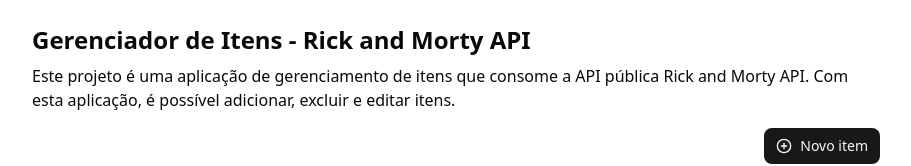
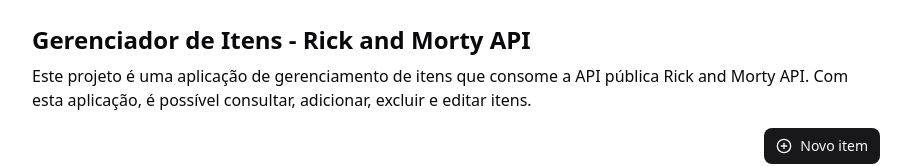
Before and after one commit to studioti/crud, a Next.js app: page / in a window 1280 px wide. Shown: the top 166 px of the page, without its empty margins (184-1095 px from the left). Built offline with nearby package versions, Linux system fonts and the light colour scheme; no server answers.

Commit message:
:broom: cleanup: Removendo linhas de código comentados sem uso. Atualização do README

```diff
--- a/app/page.tsx
+++ b/app/page.tsx
@@ -4,13 +4,11 @@
 import { Button } from "@/components/ui/button"
 import { Input } from "@/components/ui/input"
 import { Label } from "@/components/ui/label"
+import { toast } from "sonner"
 import { Edit, PlusCircle, Trash2 } from "lucide-react"
 import { Table, TableBody, TableCell, TableHead, TableHeader, TableRow } from "@/components/ui/table"
 import { Dialog, DialogClose, DialogContent, DialogDescription, DialogFooter, DialogHeader, DialogTitle, DialogTrigger} from "@/components/ui/dialog"
-import { toast } from "sonner"
 
-// import { DropdownMenu, DropdownMenuCheckboxItem, DropdownMenuContent, DropdownMenuItem, DropdownMenuLabel, DropdownMenuSeparator, DropdownMenuTrigger } from "@/components/ui/dropdown-menu"
-// import { ColumnDef, ColumnFiltersState, SortingState, VisibilityState, flexRender, getCoreRowModel, getFilteredRowModel, getPaginationRowModel, getSortedRowModel, useReactTable } from "@tanstack/react-table"
 
 const API_CARTOON = 'https://rickandmortyapi.com/api/location'
 
@@ -40,14 +38,10 @@
             const result = data.results
             const cartoons:any = Object.values(result)
 
-            // console.log('response', response)
-            // console.log('api cartoons:', cartoons)
-
 			// criando obj localstorage cartoons
 			if(!localStorage.cartoons) {
 				localStorage.setItem("cartoons", JSON.stringify(cartoons))
 				setCartoons(JSON.parse(localStorage.getItem("cartoons") || '""'))
-				// console.log('localstorage cartoons:', JSON.parse(localStorage.getItem("cartoons") || '""'))
 			} else {
 				setCartoons(JSON.parse(localStorage.getItem("cartoons") || '""'))
 			}
@@ -83,7 +77,6 @@
 
 			l_cartoon.push(item)
 			localStorage.setItem("cartoons", JSON.stringify(l_cartoon))
-			// console.log('item adicionado:', JSON.parse(localStorage.getItem("cartoons") || '""'))
 
 			setTypeInput('')
 			setNameInput('')
@@ -118,7 +111,6 @@
 				if(item.id === id) l_cartoon.splice(index, 1)
 			})
 
-			// console.log('registro deletado:', l_cartoon)
 			localStorage.setItem("cartoons", JSON.stringify(l_cartoon))
 
 			getAPI()
@@ -168,7 +160,6 @@
 				}
 			})
 
-			// console.log('registro atualizado:', updatedItem)
 			localStorage.setItem("cartoons", JSON.stringify(updatedItem))
 
 			getAPI()
@@ -197,7 +188,7 @@
 		<>
 			<div className="p-6 max-w-4xl mx-auto">
 				<h1 className="text-2xl font-bold mb-2">Gerenciador de Itens - Rick and Morty API</h1>
-				<p>Este projeto é uma aplicação de gerenciamento de itens que consome a API pública Rick and Morty API. Com esta aplicação, é possível adicionar, excluir e editar itens.</p>
+				<p>Este projeto é uma aplicação de gerenciamento de itens que consome a API pública Rick and Morty API. Com esta aplicação, é possível consultar, adicionar, excluir e editar itens.</p>
 				<div className="flex py-4 items-center justify-end">
 					<Dialog>
 						<DialogTrigger asChild>
```
Also changed, not shown: 1 other file (tests, documents, lock files or other folders).
